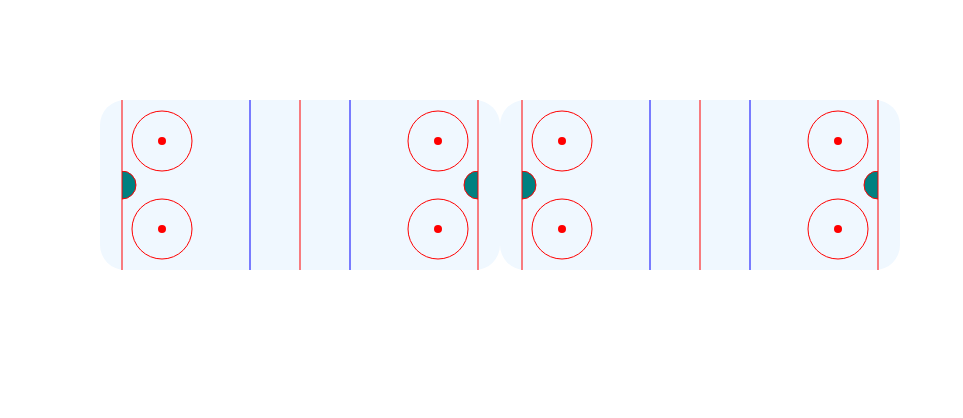
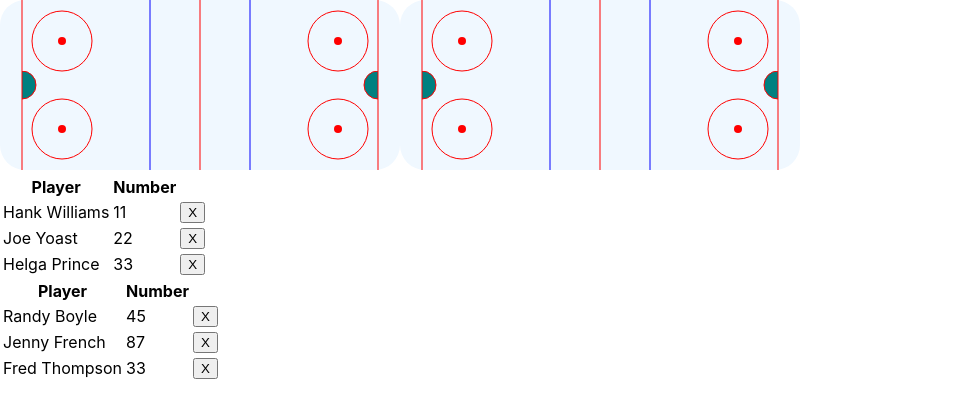
Before and after one commit to ck3130/live_stat_tracking, a React (Create React App) app: page / in a window 1280 px wide. Shown: the top 418 px of the page, without its empty margins (0-963 px from the left). Built offline with nearby package versions, Linux system fonts and the light colour scheme.

Commit message:
player list and stat tracking

```diff
--- a/src/App.css
+++ b/src/App.css
@@ -38,5 +38,5 @@
 }
 
 .center {
-  margin:100px;
+  margin:auto;
 }
--- a/src/App.js
+++ b/src/App.js
@@ -1,10 +1,15 @@
 import React from "react";
 import './App.css';
 import StatTracker from './statTracker';
+import TeamForm from "./teamForm";
 
 function App() {
   return (
-    <StatTracker />
+    <>
+      <StatTracker />
+      <TeamForm team={ 'One' }/>
+      <TeamForm team={ 'Two' }/>
+    </>
   );
 }
 
--- /dev/null
+++ b/src/data/teamOne.json
@@ -0,0 +1,20 @@
+[
+    {
+        "firstName":"Hank",
+        "lastName":"Williams",
+        "number":"11",
+        "team":"One"
+    },
+    {
+        "firstName":"Joe",
+        "lastName":"Yoast",
+        "number":"22",
+        "team":"One"
+    },
+    {
+        "firstName":"Helga",
+        "lastName":"Prince",
+        "number":"33",
+        "team":"One"
+    }
+]
--- /dev/null
+++ b/src/data/teamTwo.json
@@ -0,0 +1,20 @@
+[
+    {
+        "firstName":"Randy",
+        "lastName":"Boyle",
+        "number":"45",
+        "team":"Two"
+    },
+    {
+        "firstName":"Jenny",
+        "lastName":"French",
+        "number":"87",
+        "team":"Two"
+    },
+    {
+        "firstName":"Fred",
+        "lastName":"Thompson",
+        "number":"33",
+        "team":"Two"
+    }
+]
--- a/src/statistic-hooks.js
+++ b/src/statistic-hooks.js
@@ -1,4 +1,6 @@
 import React, { createContext, useContext, useState } from "react";
+import teamOne from "./data/teamOne.json";
+import teamTwo from "./data/teamTwo.json";
 
 const StatisticsContext = createContext();
 export const useStatistics = () => useContext(StatisticsContext);
@@ -6,18 +8,32 @@ export const useStatistics = () => useContext(StatisticsContext);
 export default function StatisticProvider({ children }) {
 
     const [statistics, setStatistics] = useState([]);
+    const [players, setPlayers] = useState([...teamOne, ...teamTwo])
+    const [shotCount, setShotCount] = useState(0)
+    const [selectedPlayer, setSelectedPlayer] = useState()
 
-    const trackStat = (x,y) =>
+    const addShot = () => setShotCount(shotCount + 1)
+
+    const trackStat = (x,y, player) => {
+        if (selectedPlayer) {
             setStatistics([
                 ...statistics,
                 {
                     x,
-                y
+                    y,
+                    player:selectedPlayer,
+                    shotCount:shotCount+1
                 }
             ]);
+            addShot();
+            setSelectedPlayer()
+        }
+    }
+
+    const selectPlayer = (number, team) => setSelectedPlayer({number, team})
 
     return (
-        <StatisticsContext.Provider value={{ statistics, trackStat }}>
+        <StatisticsContext.Provider value={{ statistics, trackStat, players, selectPlayer }}>
             {children}
         </StatisticsContext.Provider>
     )
--- /dev/null
+++ b/src/teamForm.js
@@ -0,0 +1,24 @@
+import React from "react";
+import { useStatistics } from './statistic-hooks';
+import TeamFormPlayerRow from "./teamFormPlayerRow";
+
+export default function TeamForm({ team }) {
+    const { players } = useStatistics()
+    const filterPlayerList = players.filter( player => player.team === team)
+    return(
+        <table>
+            <thead>
+                <tr>
+                    <th>Player</th>
+                    <th>Number</th>
+                    <th></th>
+                </tr>
+            </thead>
+            <tbody>
+            {filterPlayerList.map( (player, i ) =>
+                <TeamFormPlayerRow key={ i } {...player} />
+            )}
+            </tbody>
+        </table>
+    );
+}
--- /dev/null
+++ b/src/teamFormPlayerRow.js
@@ -0,0 +1,16 @@
+import React from "react";
+import { useStatistics } from './statistic-hooks';
+
+export default function TeamFormPlayerRow({firstName, lastName, number, team}) {
+    const { selectPlayer } = useStatistics()
+    const select = e => {
+        selectPlayer(number, team)
+    }
+    return(
+        <tr>
+            <td>{ firstName } { lastName }</td>
+            <td>{ number }</td>
+            <td><button onClick={select}>X</button></td>
+        </tr>
+    );
+}
```
Lines whose indentation alone changed are shown as unchanged.
